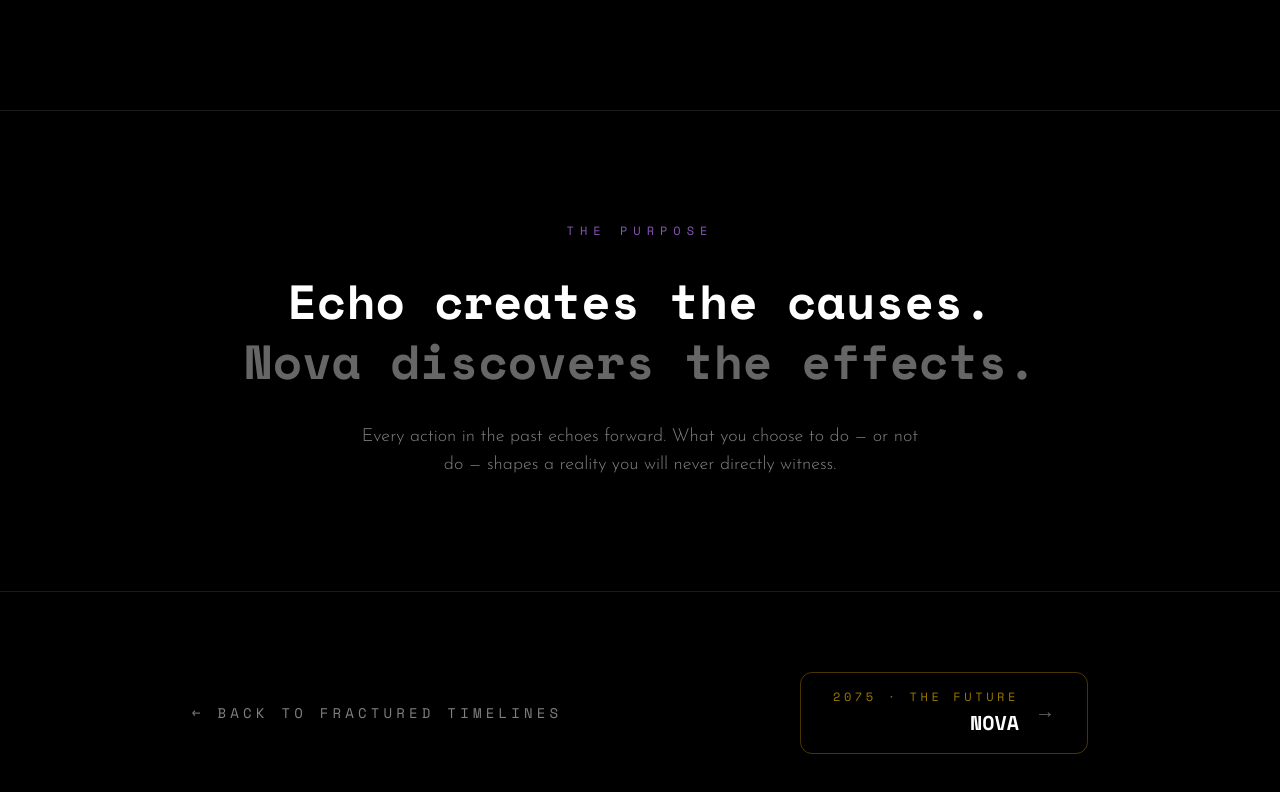
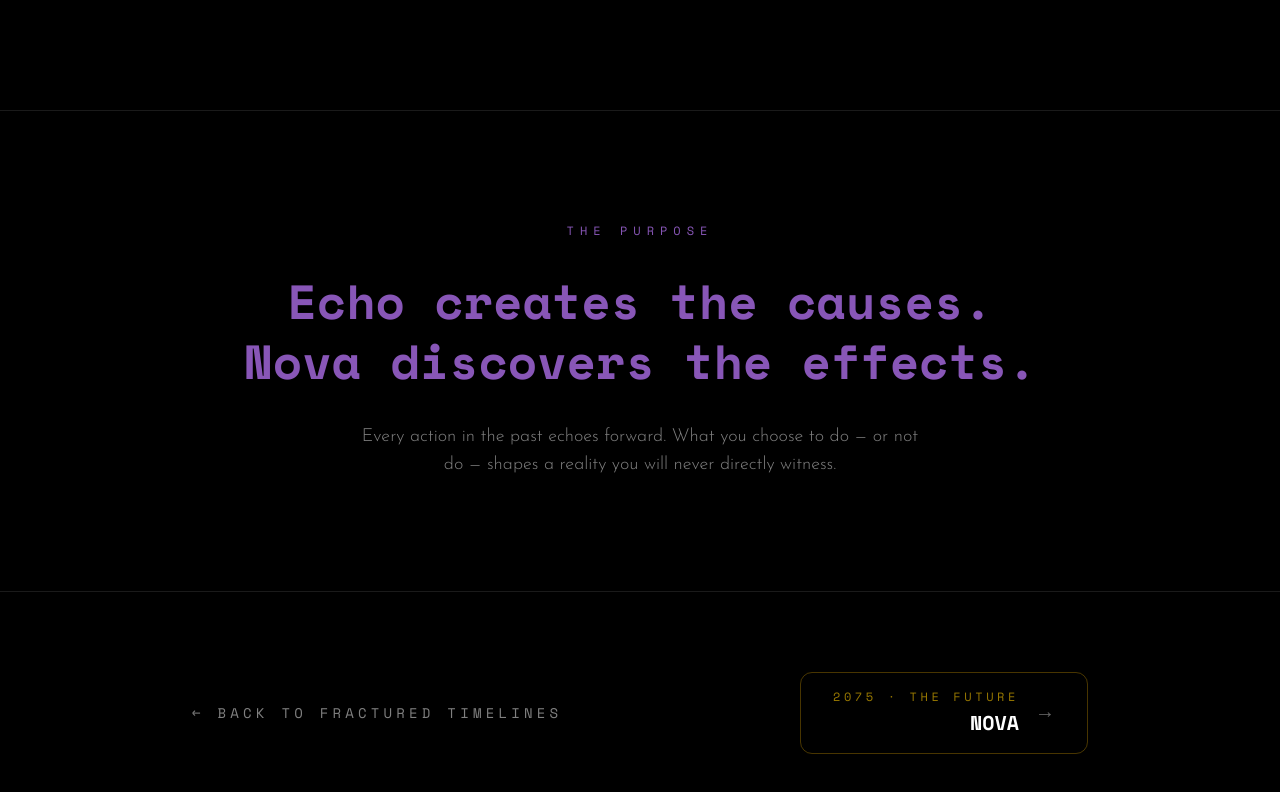
Before and after one commit to Alvinsam1/SYNCv2, a React (Vite) app in the folder artifacts/sync/: page /echo in a window 1280 px wide. Shown: the part 3616-4408 px from the top of the page. Built offline with nearby package versions, Linux system fonts and the light colour scheme.

Commit message:
Update Echo.tsx

```diff
--- a/artifacts/sync/src/pages/Echo.tsx
+++ b/artifacts/sync/src/pages/Echo.tsx
@@ -319,9 +319,9 @@ export default function Echo() {
             custom={0}
           >
             <p className="font-display text-xs tracking-[0.5em] uppercase text-purple-400/70 mb-8">The Purpose</p>
-            <h2 className="font-display text-3xl md:text-5xl font-bold mb-8 leading-tight">
+            <h2 className="font-display text-3xl md:text-5xl font-bold text-purple-400/70 mb-8 leading-tight">
               Echo creates the causes.<br />
-              <span className="text-white/40">Nova discovers the effects.</span>
+              <span className="font-display text-3xl md:text-5xl font-bold mb-8 leading-tight">Nova discovers the effects.</span>
             </h2>
             <p className="text-white/50 font-light text-lg max-w-xl mx-auto">
               Every action in the past echoes forward. What you choose to do — or not do — shapes a reality you will never directly witness.
```
